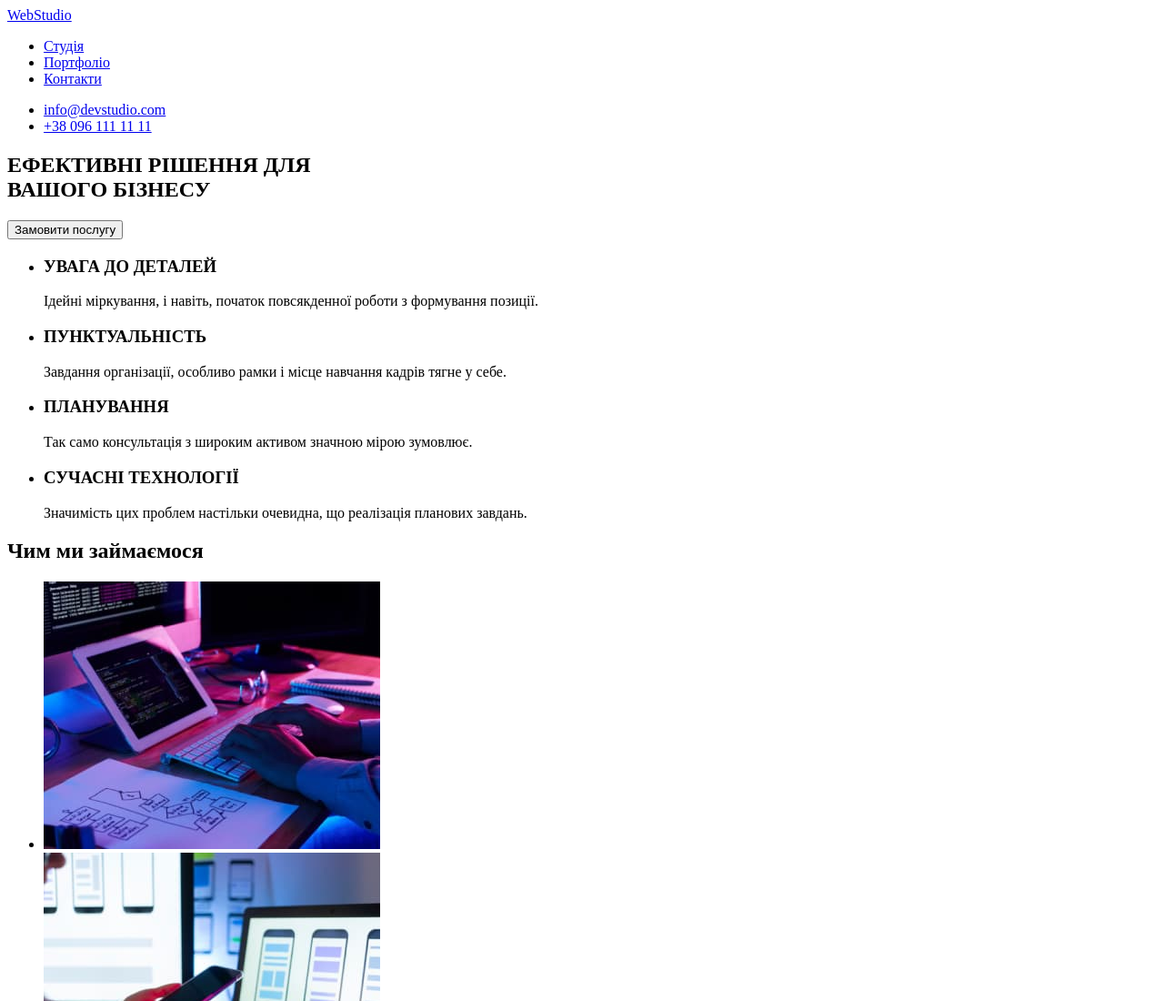
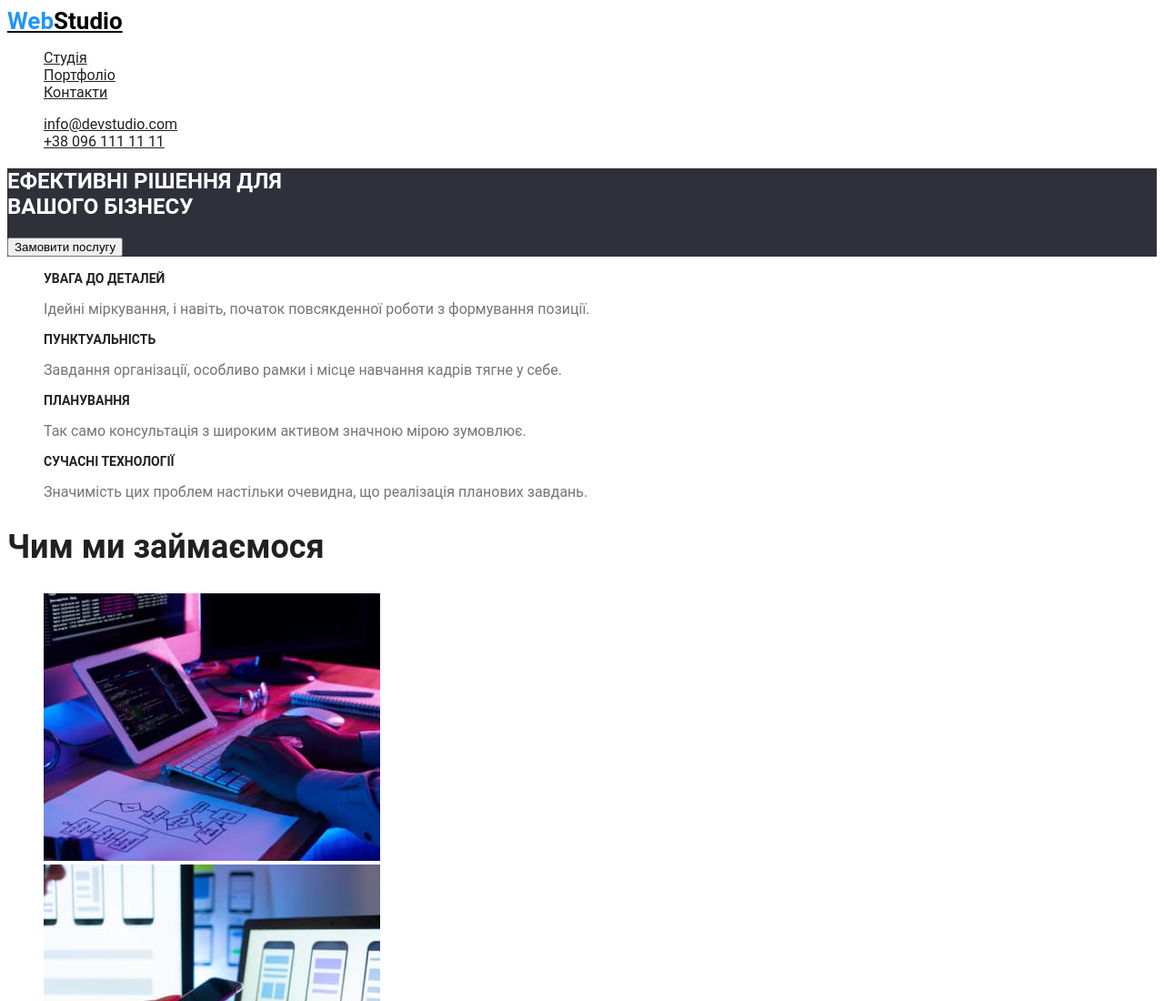
Before and after one commit to SerhiiKot07/goit-markup-hw-02, a plain HTML site: page index.html in a window 1280 px wide. Shown: the top 1100 px of the page at 91% size. Drawn offline with Linux system fonts and the light colour scheme.

```diff
--- a/css/styles.css
+++ b/css/styles.css
@@ -0,0 +1,57 @@
+:root {
+  --primary-text-color: #212121; /* основний колір тексту, заголовки */
+  --title-text-color: #757575; /* вторинний колір тексту */
+  --aсcent-text-color: #2196f3; /* акцент, синій колір */
+}
+
+body {
+  color: var(--primary-text-color);
+  background-color: #ffffff;
+  font-family: 'Roboto', 'Verdana', 'Tahoma', sans-serif;
+}
+
+/* LOGO */
+.logo-header {
+  color: #000000;
+  font: Raleway;
+  font-size: 26px;
+  font-weight: 700;
+}
+.web {
+  color: var(--aсcent-text-color);
+}
+
+.list {
+  list-style: none;
+}
+
+/* SITE-NAV */
+.site-nav .link {
+  color: #212121;
+}
+.site-nav .link:hover,
+.site-nav .link:focus {
+  color: var(--aсcent-text-color);
+}
+
+/* HERO */
+.hero {
+  color: #ffffff;
+  background-color: #2f303a;
+  text-transform: uppercase;
+}
+
+/* FEATURES */
+.features .features-title {
+  font-size: 14px;
+  text-transform: uppercase;
+}
+
+.features .features-text {
+  color: var(--title-text-color);
+}
+
+/* Чим ми займаємося */
+.do-we-do-title {
+  font-size: 36px;
+}
--- a/index.html
+++ b/index.html
@@ -5,62 +5,67 @@
     <meta http-equiv="X-UA-Compatible" content="IE=edge" />
     <meta name="viewport" content="width=device-width, initial-scale=1.0" />
     <title>Home Work_01</title>
+    <link rel="stylesheet" href="./css/styles.css" />
   </head>
   <body>
     <!-- Верхня лінія / Top line -->
 
     <header>
       <nav>
-        <a lang="en" href="/">WebStudio</a>
-        <ul>
-          <li><a href="index.html">Студія</a></li>
-          <li><a href="portfolio.html">Портфоліо</a></li>
-          <li><a href="/">Контакти</a></li>
+        <a lang="en" href="/" class="logo-header"
+          ><span class="web">Web</span>Studio</a
+        >
+        <ul class="site-nav list">
+          <li><a href="index.html" class="link">Студія</a></li>
+          <li><a href="portfolio.html" class="link">Портфоліо</a></li>
+          <li><a href="/" class="link">Контакти</a></li>
         </ul>
       </nav>
-      <ul>
-        <li><a href="info@devstudio.com">info@devstudio.com</a></li>
-        <li><a href="+380961111111">+38 096 111 11 11</a></li>
+      <ul class="site-nav list">
+        <li>
+          <a href="info@devstudio.com" class="link">info@devstudio.com</a>
+        </li>
+        <li><a href="+380961111111" class="link">+38 096 111 11 11</a></li>
       </ul>
     </header>
 
     <main>
-      <!-- Шапка / Hat -->
-      <section>
-        <h1>
-          ЕФЕКТИВНІ РІШЕННЯ ДЛЯ <br />
-          ВАШОГО БІЗНЕСУ
+      <!-- Hero -->
+      <section class="hero">
+        <h1 class="hero-title">
+          Ефективні рішення для <br />
+          вашого бізнесу
         </h1>
         <button type="button">Замовити послугу</button>
       </section>
 
       <!-- Особливості / Features -->
-      <section>
-        <h2 hidden>ОСОБЛИВОСТІ</h2>
-        <ul>
+      <section class="features">
+        <h2 hidden>Особливості</h2>
+        <ul class="list">
           <li>
-            <h3>УВАГА ДО ДЕТАЛЕЙ</h3>
-            <p>
+            <h3 class="features-title">Увага до деталей</h3>
+            <p class="features-text">
               Ідейні міркування, і навіть, початок повсякденної роботи з
               формування позиції.
             </p>
           </li>
           <li>
-            <h3>ПУНКТУАЛЬНІСТЬ</h3>
-            <p>
+            <h3 class="features-title">Пунктуальність</h3>
+            <p class="features-text">
               Завдання організації, особливо рамки і місце навчання кадрів тягне
               у себе.
             </p>
           </li>
           <li>
-            <h3>ПЛАНУВАННЯ</h3>
-            <p>
+            <h3 class="features-title">Планування</h3>
+            <p class="features-text">
               Так само консультація з широким активом значною мірою зумовлює.
             </p>
           </li>
           <li>
-            <h3>СУЧАСНІ ТЕХНОЛОГІЇ</h3>
-            <p>
+            <h3 class="features-title">Сучасні технології</h3>
+            <p class="features-text">
               Значимість цих проблем настільки очевидна, що реалізація планових
               завдань.
             </p>
@@ -69,9 +74,9 @@
       </section>
 
       <!-- Чим ми займаємося / What do we do -->
-      <section>
-        <h2>Чим ми займаємося</h2>
-        <ul>
+      <section class="do-we-do">
+        <h2 class="do-we-do-title">Чим ми займаємося</h2>
+        <ul class="list">
           <li>
             <img
               src="./images/img.jpg"
@@ -99,7 +104,7 @@
       <!-- Наша команда / Our team -->
       <section>
         <h2>Наша команда</h2>
-        <ul>
+        <ul class="list">
           <li>
             <img
               src="./images/img03.jpg"
@@ -154,7 +159,7 @@
           rel="noreferrer noopener"
           >м. Київ, пр-т Лесі Українки, 26</a
         >
-        <ul>
+        <ul class="list">
           <li><a href="info@devstudio.com">info@devstudio.com</a></li>
           <li><a href="+380961111111">+38 096 111 11 11</a></li>
         </ul>
```
Also changed, not shown: portfolio.html (+16 -11 lines).
